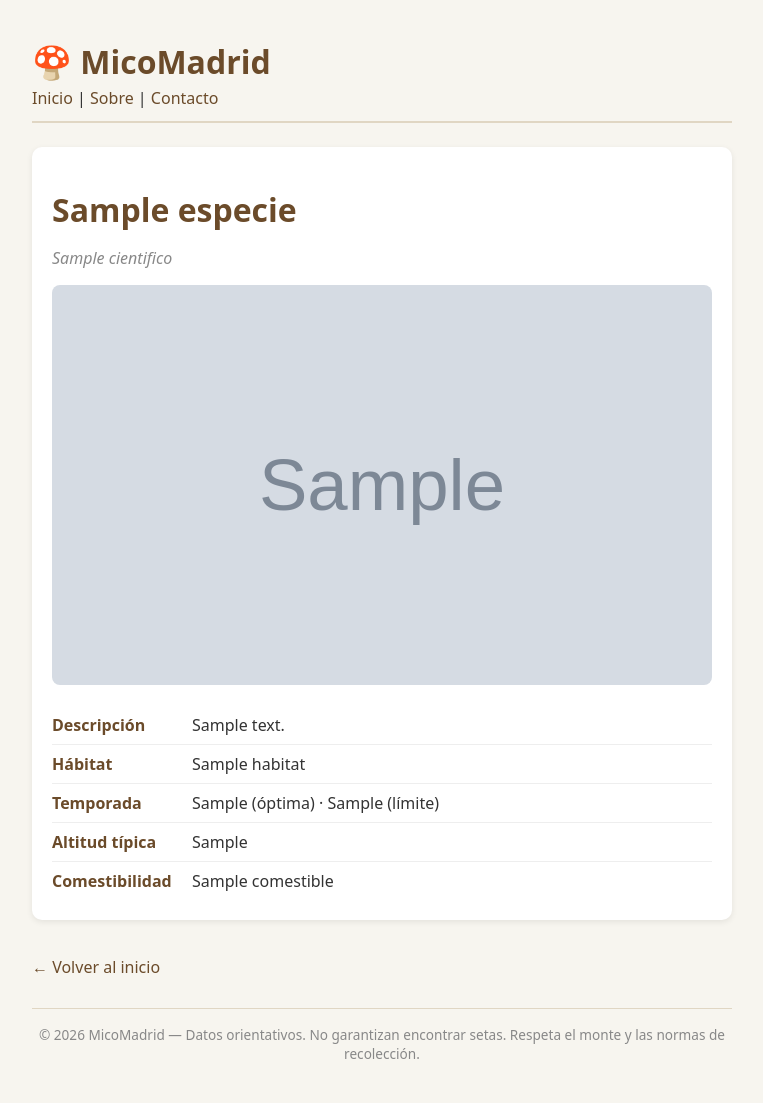
After one commit to AGT358/micomadrid, a Flask app: template templates/especie.html in a window 1280 px wide. The commit adds this page. Shown: the whole page, without its empty margins (258-1021 px from the left). Run offline with Flask 3, Linux system fonts and the light colour scheme; the template is opened without the code that fills it: most values are stand-ins (such as "Sample title", 1, 10 or a date in 2020); grey boxes marked "Sample" are stand-in pictures.

Commit message:
Ficha con fotos de Wikipedia Commons

```diff
--- a/app.py
+++ b/app.py
@@ -5,7 +5,7 @@ from datetime import date, timedelta
 import requests
 from pathlib import Path
 from dotenv import load_dotenv
-from flask import Flask, render_template, redirect, url_for
+from flask import Flask, render_template, redirect, url_for, abort
 
 
 load_dotenv(Path(__file__).resolve().parent / ".env")
@@ -70,39 +70,102 @@ def cache_set(clave, valor):
 # ---------------------------------------------------------------------------
 ESPECIES = [
     {
+        "id": "boletus-edulis",
         "nombre": "Boletus edulis (Calabaza)",
+        "cientifico": "Boletus edulis",
         "lluvia_ideal": 160, "lluvia_tol": 280,
         "temp_ideal": 15,    "temp_tol": 15,
         "meses_optimos": [9, 10, 11],
         "meses_limite": [8, 12],
+        "foto": "https://commons.wikimedia.org/wiki/Special:FilePath/Gemeine_Steinpilz_(Boletus_edulis).JPG",
+        "descripcion": "Seta de sombrero pardo y pie robusto con retículo blanco. Carne blanca que no azulea al corte. Una de las más apreciadas en cocina.",
+        "habitat": "Pinares, robledales y hayedos, en suelos ácidos. Desde finales de verano hasta final del otoño.",
+        "comestible": "Excelente comestible. Única confusión posible con Tylopilus felleus (amargo, no tóxico).",
+        "altitud_tipica": "800 – 1.800 m",
     },
     {
-        "nombre": "Lactarius deliciosus (Níscalo)",
+        "id": "boletus-pinophilus",
+        "nombre": "Boletus pinophilus (Hongo de pino)",
+        "cientifico": "Boletus pinophilus",
+        "lluvia_ideal": 160, "lluvia_tol": 280,
+        "temp_ideal": 15,    "temp_tol": 15,
+        "meses_optimos": [9, 10, 11],
+        "meses_limite": [8, 12],
+        "foto": "https://commons.wikimedia.org/wiki/Special:FilePath/Boletus_pinophilus3.JPG",
+        "descripcion": "Muy similar al Boletus edulis, pero con sombrero granate-rojizo uniforme y pie más rechoncho. Carne blanca, firme.",
+        "habitat": "Exclusivo de pinares, tanto de pino silvestre como de pino negro. Otoño.",
+        "comestible": "Excelente comestible, al nivel del Boletus edulis.",
+        "altitud_tipica": "1.000 – 2.000 m",
+    },
+    {
+        "id": "pleurotus-eryngii",
+        "nombre": "Seta de Cardo",
+        "cientifico": "Pleurotus eryngii",
+        "lluvia_ideal": 80,  "lluvia_tol": 150,
+        "temp_ideal": 16,    "temp_tol": 14,
+        "meses_optimos": [10, 11],
+        "meses_limite": [9, 12, 3, 4],
+        "foto": "https://commons.wikimedia.org/wiki/Special:FilePath/Seta_de_cardo_(Pleurotus_eryngii),_2012-10-03,_DD_01.JPG",
+        "descripcion": "Seta de sombrero convexo y pie corto y grueso, que crece sobre las raíces del cardo corredor (Eryngium campestre).",
+        "habitat": "Zonas secas y soleadas con cardos. Otoño y principios de primavera.",
+        "comestible": "Excelente comestible, muy apreciada. Sin confusiones peligrosas si se respeta el hábitat sobre cardo.",
+        "altitud_tipica": "500 – 1.500 m",
+    },
+    {
+        "id": "lactarius-deliciosus",
+        "nombre": "Níscalo",
+        "cientifico": "Lactarius deliciosus",
         "lluvia_ideal": 120, "lluvia_tol": 240,
         "temp_ideal": 12,    "temp_tol": 12,
         "meses_optimos": [10, 11],
         "meses_limite": [9, 12, 1],
+        "foto": "https://commons.wikimedia.org/wiki/Special:FilePath/Lactarius-deliciosus-Finland.jpg",
+        "descripcion": "Seta anaranjada que exuda látex del mismo color al cortarla. La carne se oxida a verde con el roce. Pie hueco.",
+        "habitat": "Exclusivo de pinares, en simbiosis con las raíces de los pinos. Otoño.",
+        "comestible": "Excelente comestible. No confundir con otras especies de Lactarius de sabor picante o amargo.",
+        "altitud_tipica": "800 – 2.000 m",
     },
     {
-        "nombre": "Macrolepiota procera (Parasol)",
-        "lluvia_ideal": 140, "lluvia_tol": 260,
-        "temp_ideal": 18,    "temp_tol": 14,
-        "meses_optimos": [9, 10],
-        "meses_limite": [8, 11],
+        "id": "marasmius-oreades",
+        "nombre": "Senderuela",
+        "cientifico": "Marasmius oreades",
+        "lluvia_ideal": 100, "lluvia_tol": 180,
+        "temp_ideal": 15,    "temp_tol": 15,
+        "meses_optimos": [4, 5, 6, 9, 10],
+        "meses_limite": [3, 7, 8, 11],
+        "foto": "https://commons.wikimedia.org/wiki/Special:FilePath/Marasmius_oreades_(33107040323).jpg",
+        "descripcion": "Seta pequeña de sombrero acampanado y pie fibroso, que crece formando corros o hileras en la hierba.",
+        "habitat": "Praderas, prados y bordes de caminos. Primavera y otoño.",
+        "comestible": "Comestible tras cocinado (en crudo contiene ácido cianhídrico). Solo se aprovechan los sombreros; el pie es duro. Cuidado con confundirla con Clitocybe tóxicas.",
+        "altitud_tipica": "600 – 1.800 m",
     },
     {
+        "id": "amanita-caesarea",
         "nombre": "Amanita caesarea (Oronja)",
+        "cientifico": "Amanita caesarea",
         "lluvia_ideal": 180, "lluvia_tol": 280,
         "temp_ideal": 20,    "temp_tol": 12,
         "meses_optimos": [9, 10],
         "meses_limite": [8, 11],
+        "foto": "https://commons.wikimedia.org/wiki/Special:FilePath/Amanita_caesarea.JPG",
+        "descripcion": "Seta de sombrero anaranjado intenso, láminas amarillas y pie con anillo. Cuando nace está envuelta en un huevo blanco.",
+        "habitat": "Bosques de frondosas (robledales, castañares), en suelos cálidos. Finales de verano y otoño.",
+        "comestible": "Excelente comestible, pero requiere experiencia: puede confundirse con otras amanitas. No consumir sin identificación segura.",
+        "altitud_tipica": "500 – 1.500 m",
     },
     {
-        "nombre": "Cantharellus cibarius (Rebozuelo)",
-        "lluvia_ideal": 200, "lluvia_tol": 320,
-        "temp_ideal": 17,    "temp_tol": 14,
-        "meses_optimos": [9, 10, 11],
-        "meses_limite": [8, 12],
+        "id": "calocybe-gambosa",
+        "nombre": "Perrochico (Calocybe gambosa)",
+        "cientifico": "Calocybe gambosa",
+        "lluvia_ideal": 100, "lluvia_tol": 180,
+        "temp_ideal": 14,    "temp_tol": 12,
+        "meses_optimos": [4, 5],
+        "meses_limite": [3, 6],
+        "foto": "https://commons.wikimedia.org/wiki/Special:FilePath/Calocybe_gambosa_1.jpg",
+        "descripcion": "Seta primaveral de sombrero blanquecino y pie robusto, con un característico olor a harina fresca.",
+        "habitat": "Prados, pastizales y linderos, formando corros o hileras. Primavera.",
+        "comestible": "Excelente comestible. Cuidado con confundirla con Entoloma sinuatum (tóxica, otoñal, láminas rosadas).",
+        "altitud_tipica": "Cotas bajas – 2.000 m",
     },
 ]
 
@@ -261,7 +324,7 @@ def puntuar_especies(lluvia, temp, mes=None):
     for e in ESPECIES:
         p = puntuar(e, lluvia, temp, mes)
         if p > 0:
-            resultado.append((p, e["nombre"]))
+            resultado.append((p, e["nombre"], e["id"]))
     return sorted(resultado, key=lambda x: x[0], reverse=True)
 
 
@@ -293,6 +356,13 @@ def recargar():
     _cache.clear()
     return redirect(url_for("inicio"))
 
+@app.route("/especie/<slug>")
+def especie(slug):
+    for e in ESPECIES:
+        if e["id"] == slug:
+            return render_template("especie.html", especie=e)
+    abort(404)
+
 
 if __name__ == "__main__":
     app.run(debug=True)
--- /dev/null
+++ b/templates/especie.html
@@ -0,0 +1,126 @@
+<!DOCTYPE html>
+<html lang="es">
+<head>
+    <meta charset="UTF-8">
+    <meta name="viewport" content="width=device-width, initial-scale=1.0">
+    <title>{{ especie.nombre }} · 🍄 MicoMadrid</title>
+    <style>
+        body {
+            font-family: system-ui, sans-serif;
+            max-width: 700px;
+            margin: 40px auto;
+            padding: 0 20px;
+            color: #333;
+            background: #f7f5ef;
+        }
+        h1 { color: #6b4b2a; margin-bottom: 4px; }
+        header {
+            border-bottom: 2px solid #e0d6c3;
+            padding-bottom: 12px;
+            margin-bottom: 24px;
+        }
+        nav a {
+            color: #6b4b2a;
+            text-decoration: none;
+            font-weight: 500;
+        }
+        nav a:hover { text-decoration: underline; }
+        .card {
+            background: #fff;
+            border-radius: 10px;
+            padding: 20px;
+            margin-bottom: 20px;
+            box-shadow: 0 2px 6px rgba(0,0,0,0.08);
+        }
+        .cientifico {
+            font-style: italic;
+            color: #888;
+            margin-bottom: 16px;
+        }
+        .foto {
+            width: 100%;
+            max-height: 400px;
+            object-fit: cover;
+            border-radius: 8px;
+            margin-bottom: 16px;
+        }
+        .campo {
+            display: flex;
+            padding: 8px 0;
+            border-bottom: 1px solid #eee;
+        }
+        .campo:last-child { border-bottom: none; }
+        .campo-etiqueta {
+            font-weight: bold;
+            color: #6b4b2a;
+            min-width: 140px;
+        }
+        .aviso {
+            font-size: 0.85em;
+            color: #888;
+            text-align: center;
+            margin-top: 30px;
+        }
+        footer {
+            border-top: 1px solid #e0d6c3;
+            padding-top: 16px;
+            margin-top: 40px;
+        }
+        .volver {
+            display: inline-block;
+            margin-top: 16px;
+            color: #6b4b2a;
+            text-decoration: none;
+            font-weight: 500;
+        }
+        .volver:hover { text-decoration: underline; }
+    </style>
+</head>
+<body>
+
+    <header>
+        <h1>🍄 MicoMadrid</h1>
+        <nav>
+            <a href="/">Inicio</a> |
+            <a href="/sobre">Sobre</a> |
+            <a href="/contacto">Contacto</a>
+        </nav>
+    </header>
+
+    <main>
+        <div class="card">
+            <h1>{{ especie.nombre }}</h1>
+            <p class="cientifico">{{ especie.cientifico }}</p>
+            <img src="{{ especie.foto }}" alt="{{ especie.nombre }}" class="foto">
+
+            <div class="campo">
+                <span class="campo-etiqueta">Descripción</span>
+                <span>{{ especie.descripcion }}</span>
+            </div>
+            <div class="campo">
+                <span class="campo-etiqueta">Hábitat</span>
+                <span>{{ especie.habitat }}</span>
+            </div>
+            <div class="campo">
+                <span class="campo-etiqueta">Temporada</span>
+                <span>{{ especie.meses_optimos|join(', ') }} (óptima) · {{ especie.meses_limite|join(', ') }} (límite)</span>
+            </div>
+            <div class="campo">
+                <span class="campo-etiqueta">Altitud típica</span>
+                <span>{{ especie.altitud_tipica }}</span>
+            </div>
+            <div class="campo">
+                <span class="campo-etiqueta">Comestibilidad</span>
+                <span>{{ especie.comestible }}</span>
+            </div>
+        </div>
+
+        <a href="/" class="volver">← Volver al inicio</a>
+    </main>
+
+    <footer class="aviso">
+        © 2026 MicoMadrid — Datos orientativos. No garantizan encontrar setas. Respeta el monte y las normas de recolección.
+    </footer>
+
+</body>
+</html>
```
Also changed, not shown: templates/index.html (+18 -6 lines).
